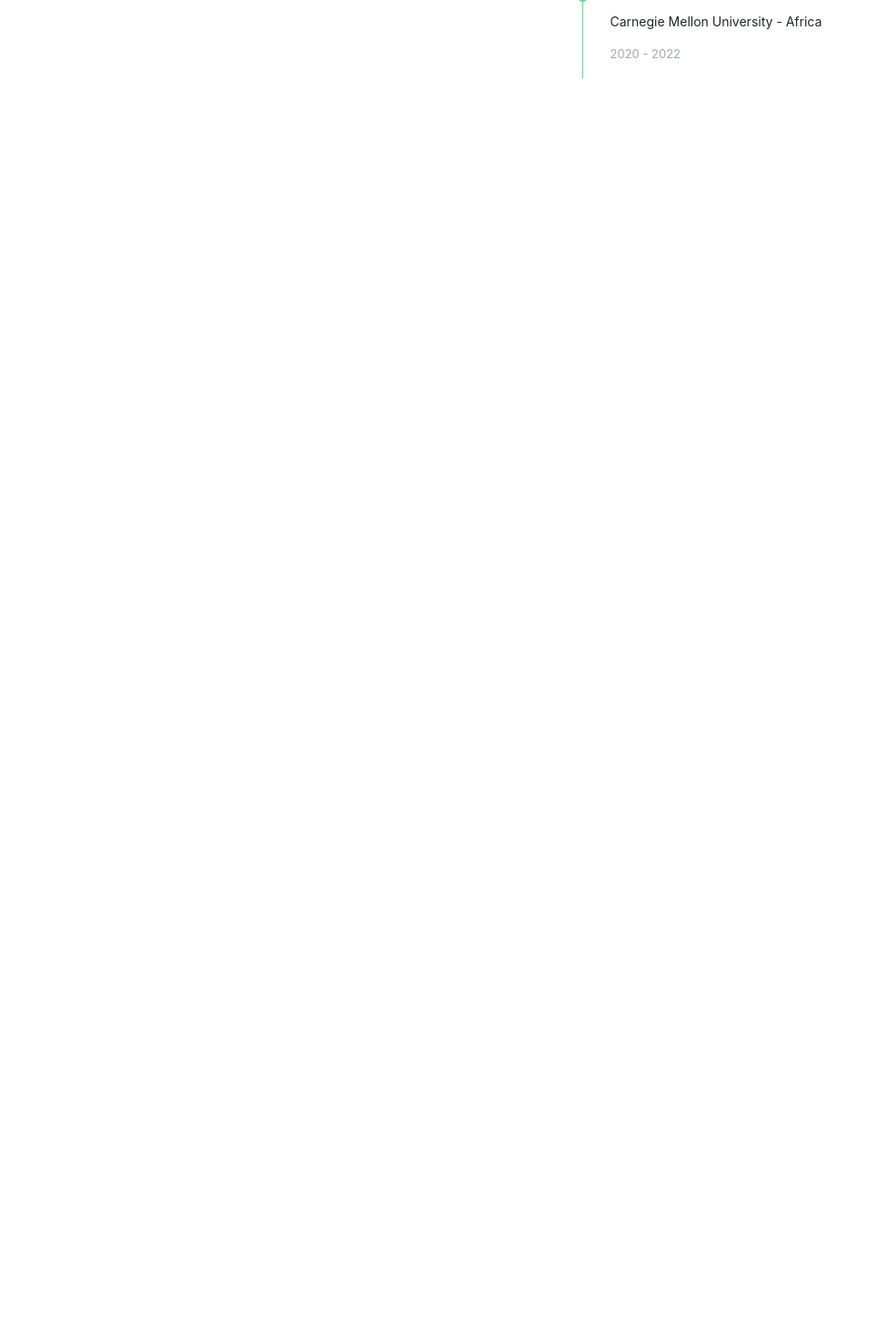
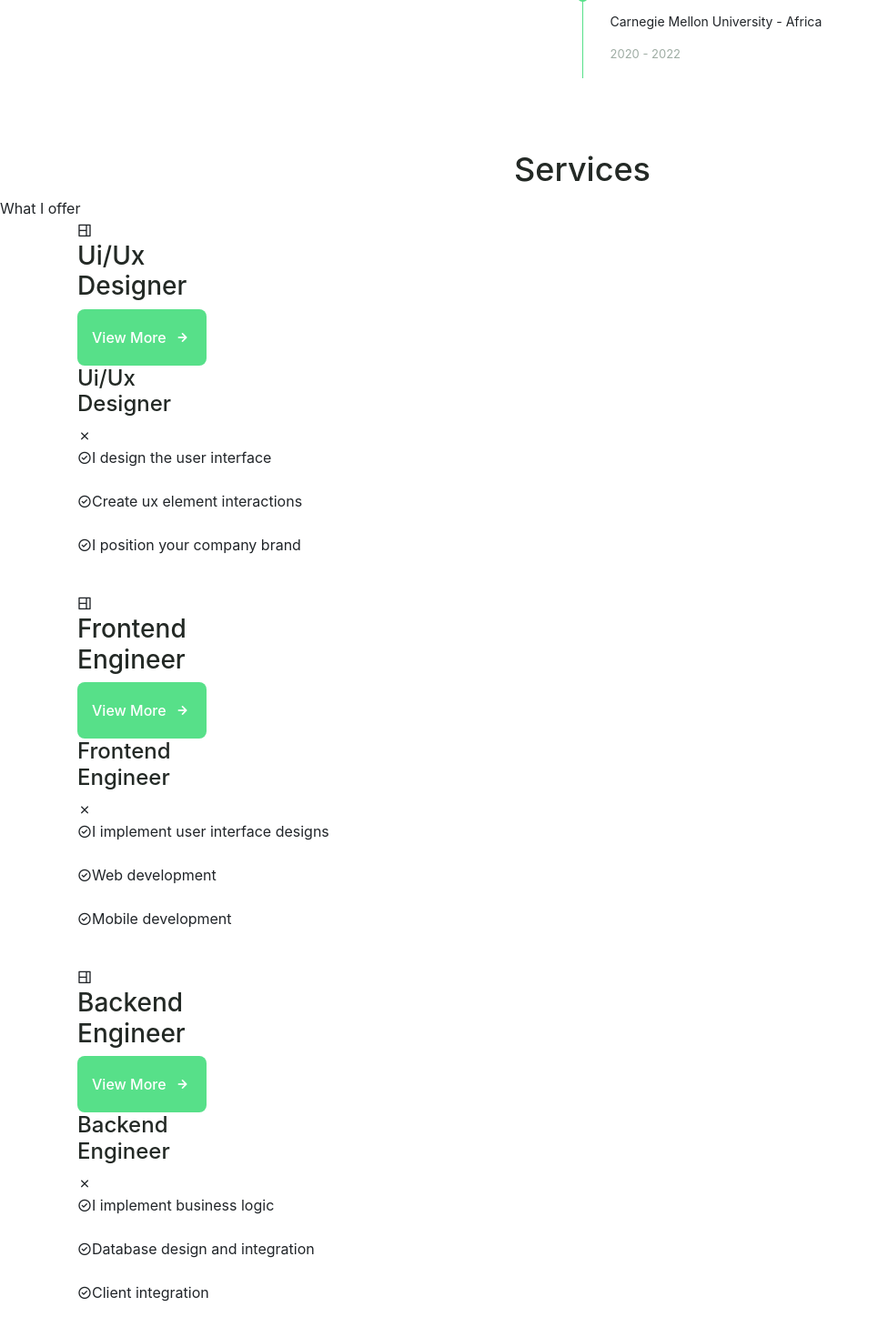
Before and after one commit to StephenAraka/portfolio, a React (Create React App) app: page / in a window 1280 px wide. Shown: the part 2524-3994 px from the top of the page at 91% size, without its empty margins (0-965 px from the left). Before the commit the page ends 3137 px from the top, so only its background shows below. Built offline with nearby package versions, Linux system fonts and the light colour scheme; some icons are missing.

Commit message:
add services cards

```diff
--- a/src/components/main.jsx
+++ b/src/components/main.jsx
@@ -250,7 +250,7 @@
       {/* <!--==================== QUALIFICATION ====================--> */}
       <section className="qualification section">
         <h2 className="section__title">Qualification</h2>
-        <span className="section__subtitle">My personal journey</span>
+        <span className="section__subtitle">My professional journey</span>
         <div className="qualification__container container">
           <div className="qualification__tabs">
             <div
@@ -392,6 +392,115 @@
 
       {/* <!--==================== SERVICES ====================--> */}
       <section className="services section" id="services">
+        <h2 className="section__title">Services</h2>
+        <span className="section_subtitle">What I offer</span>
+
+        <div className="services__container container grid">
+          {/* === SERVICES 1 === */}
+          <div className="services__content">
+            <div>
+              <i className="uil uil-web-grid services__icon"></i>
+              <h3 className="services__title">Ui/Ux <br /> Designer</h3>
+            </div>
+
+            <span className="button button--flex button--small button--link services__button">
+              View More
+              <i className="uil uil-arrow-right button__icon"></i>
+            </span>
+
+            <div className="services__modal">
+              <div className="services__modal-content">
+                <h4 className="services__modal-title">Ui/Ux <br /> Designer</h4>
+                <i className="uil uil-times services__modal-close"></i>
+
+                <ul className="services__modal-services grid">
+                  <li className="services__modal-service">
+                    <i className="uil uil-check-circle services__modal-icon"></i>
+                    I design the user interface
+                  </li>
+                  <li className="services__modal-service">
+                    <i className="uil uil-check-circle services__modal-icon"></i>
+                    Create ux element interactions
+                  </li>
+                  <li className="services__modal-service">
+                    <i className="uil uil-check-circle services__modal-icon"></i>
+                    I position your company brand
+                  </li>
+                </ul>
+              </div>
+            </div>
+          </div>
+
+          {/* === SERVICES 2 === */}
+          <div className="services__content">
+            <div>
+              <i className="uil uil-web-grid services__icon"></i>
+              <h3 className="services__title">Frontend <br /> Engineer</h3>
+            </div>
+
+            <span className="button button--flex button--small button--link services__button">
+              View More
+              <i className="uil uil-arrow-right button__icon"></i>
+            </span>
+
+            <div className="services__modal">
+              <div className="services__modal-content">
+                <h4 className="services__modal-title">Frontend <br /> Engineer</h4>
+                <i className="uil uil-times services__modal-close"></i>
+
+                <ul className="services__modal-services grid">
+                  <li className="services__modal-service">
+                    <i className="uil uil-check-circle services__modal-icon"></i>
+                    I implement user interface designs
+                  </li>
+                  <li className="services__modal-service">
+                    <i className="uil uil-check-circle services__modal-icon"></i>
+                    Web development
+                  </li>
+                  <li className="services__modal-service">
+                    <i className="uil uil-check-circle services__modal-icon"></i>
+                    Mobile development
+                  </li>
+                </ul>
+              </div>
+            </div>
+          </div>
+
+          {/* === SERVICES 3 === */}
+          <div className="services__content">
+            <div>
+              <i className="uil uil-web-grid services__icon"></i>
+              <h3 className="services__title">Backend <br /> Engineer</h3>
+            </div>
+
+            <span className="button button--flex button--small button--link services__button">
+              View More
+              <i className="uil uil-arrow-right button__icon"></i>
+            </span>
+
+            <div className="services__modal">
+              <div className="services__modal-content">
+                <h4 className="services__modal-title">Backend <br /> Engineer</h4>
+                <i className="uil uil-times services__modal-close"></i>
+
+                <ul className="services__modal-services grid">
+                  <li className="services__modal-service">
+                    <i className="uil uil-check-circle services__modal-icon"></i>
+                    I implement business logic
+                  </li>
+                  <li className="services__modal-service">
+                    <i className="uil uil-check-circle services__modal-icon"></i>
+                    Database design and integration
+                  </li>
+                  <li className="services__modal-service">
+                    <i className="uil uil-check-circle services__modal-icon"></i>
+                    Client integration
+                  </li>
+                </ul>
+              </div>
+            </div>
+          </div>
+        </div>
 
       </section>
 
--- a/src/index.css
+++ b/src/index.css
@@ -528,6 +528,7 @@
 }
 
 .qualification__button:hover {
+  cursor: pointer;
   color: var(--first-color);
 }
 
```
